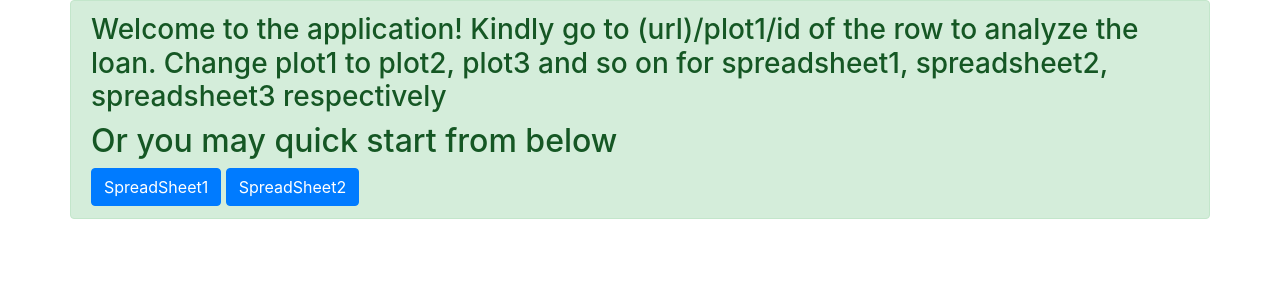
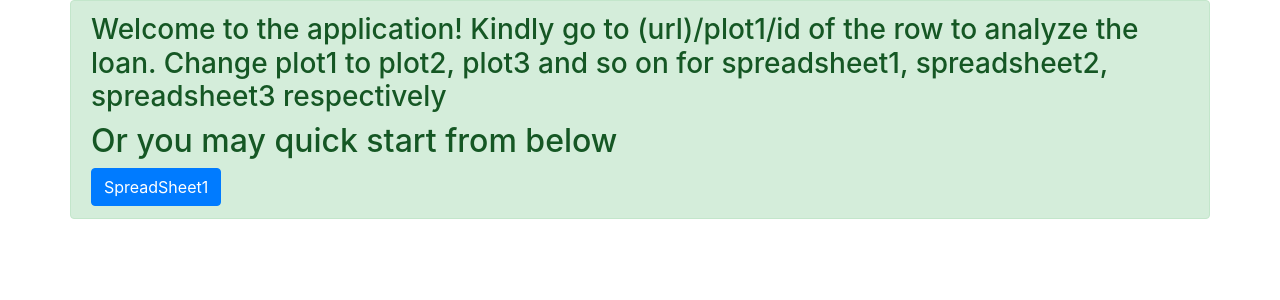
Before and after one commit to aditya2222/Matt, a Django app: page / in a window 1280 px wide. Shown: the top 300 px of the page. Run offline with Django 3.2, Linux system fonts and the light colour scheme; some libraries are stand-ins or nearby versions.

Commit message:
testing template

```diff
--- a/webapp/templates/webapp/welcome.html
+++ b/webapp/templates/webapp/welcome.html
@@ -12,7 +12,7 @@
 
 
                 <a href="{% url 'loan1' pk=2895 %}" class="btn btn-primary">SpreadSheet1</a>
-                <a href="{% url 'loan2' pk=3800 %}" class="btn btn-primary">SpreadSheet2</a>
+{#                <a href="{% url 'loan2' pk=3800 %}" class="btn btn-primary">SpreadSheet2</a>#}
             </div>
         </div>
     </div>
```
